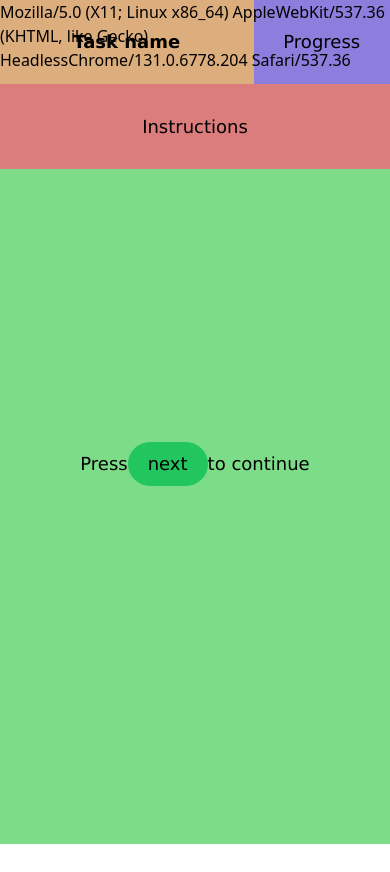
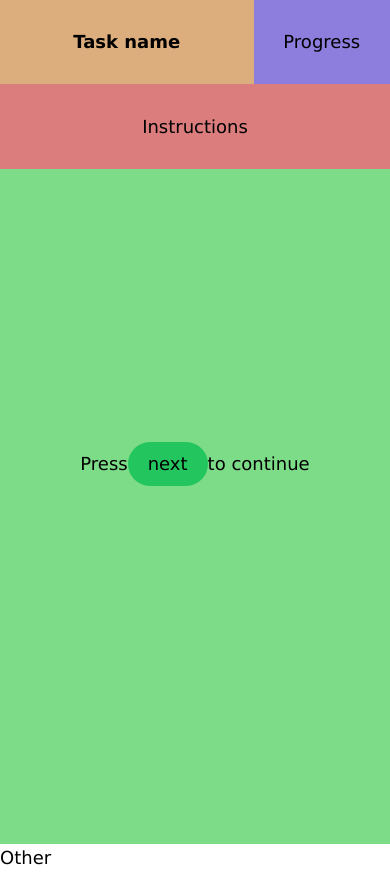
Before and after one commit to ntnon/svelte-cog, a SvelteKit app: page / in a window 390 px wide. Before the commit the page ends 844 px from the top, so only its background shows below. Built offline with nearby package versions, Linux system fonts and the light colour scheme.

Commit message:
moved safari mobile check to stage, which renders the components

```diff
--- a/src/components/Stage.svelte
+++ b/src/components/Stage.svelte
@@ -1,9 +1,23 @@
 <script lang="ts">
 	import { getAppState } from '$lib/state.svelte';
 	import { fade, fly } from 'svelte/transition';
+	import { browser } from '$app/environment';
 
 	const isAnimating = getAppState().isAnimating;
 	let view: HTMLElement;
+
+	let browserName: string = '';
+	let userAgent: string = '';
+
+	if (browser) {
+		userAgent = navigator.userAgent;
+		if (userAgent.indexOf('Safari') > -1 && userAgent.indexOf('Mobile') > -1) {
+			console.log('has safari... and is a mobile device');
+			browserName = 'SafariMobile';
+		} else {
+			browserName = 'Other';
+		}
+	}
 </script>
 
 <div
@@ -14,8 +28,9 @@
 	on:outrostart={() => isAnimating.set(true)}
 	on:outroend={() => isAnimating.set(false)}
 	bind:this={view}
-	class="container absolute flex-grow"
+	class="container h-full absolute {browserName === 'SafariMobile' ? 'pb-10' : ''}"
 >
+	{browserName}
 	<span class="name center font-bold">
 		<slot name="name" />
 	</span>
@@ -43,8 +58,6 @@
 
 <style>
 	.container {
-		height: 100%;
-		width: 100%;
 		display: grid;
 		grid-template-columns: 35% 30% 35%;
 		grid-template-rows: 10% 10% 70% 10%;
--- a/src/routes/+layout.svelte
+++ b/src/routes/+layout.svelte
@@ -3,51 +3,20 @@
 	import { setDataStore } from '$lib/state.svelte';
 	import { defaultAppData } from '$lib/defaultAppData';
 	setDataStore(defaultAppData);
-	import { browser } from '$app/environment';
-
-	let browserName: string = '';
-	let userAgent: string = '';
-
-	if (browser) {
-		userAgent = navigator.userAgent;
-
-		if (userAgent.indexOf('Chrome') > -1) {
-			browserName = 'Chrome';
-		} else if (userAgent.indexOf('Firefox') > -1) {
-			browserName = 'Firefox';
-		} else if (userAgent.indexOf('MSIE ') > -1 || userAgent.indexOf('Trident/') > -1) {
-			browserName = 'Internet Explorer';
-		} else if (userAgent.indexOf('Edge') > -1) {
-			browserName = 'Edge';
-		} else if (userAgent.indexOf('Safari') > -1) {
-			browserName = 'Safari';
-		} else {
-			browserName = 'Other';
-		}
-	}
 </script>
 
-<meta content="viewport-fit=cover" />
+<!-- <svelte:head>
+	<link rel="manifest" href="src/manifest.json" />
+</svelte:head> -->
 
-<svelte:head>
-	<link rel="manifest" href="src/manifest.json" />
-</svelte:head>
-
-{#if browserName}
-	<div class="z-[10] absolute">{userAgent}</div>
-	<main
-		class=" w-[100%] absolute text-lg md:text-4xl {browserName === 'Safari'
-			? 'h-[90%]'
-			: 'h-[100%]'}"
-	>
+<main>
+	<div class="text-lg md:text-4xl">
 		<slot />
-		<div class="h-5">ff</div>
-	</main>
-{/if}
+	</div>
+</main>
 
 <style>
 	main {
 		font-family: Verdana, Geneva, Tahoma, sans-serif;
-		padding-bottom: env(safe-area-inset-bottom);
 	}
 </style>
```
